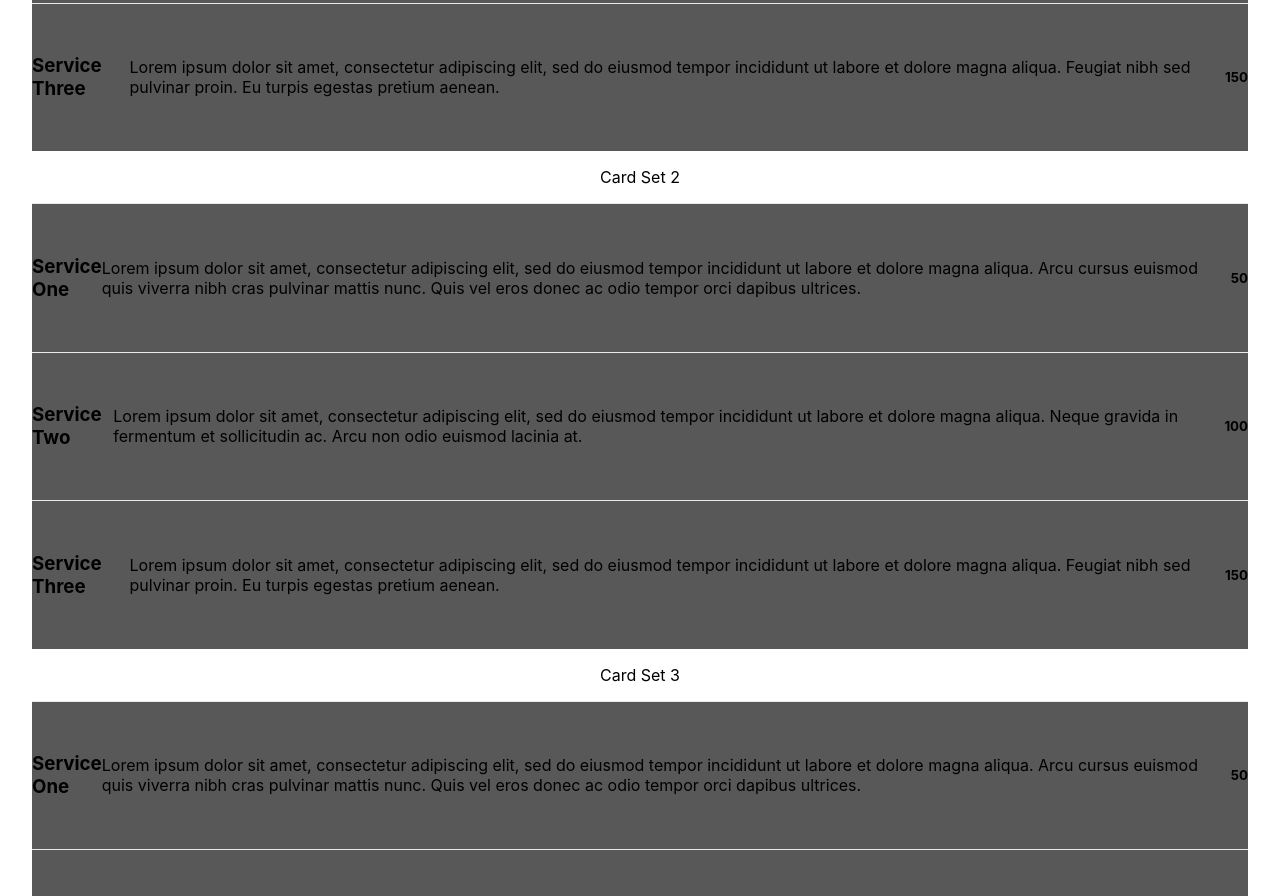
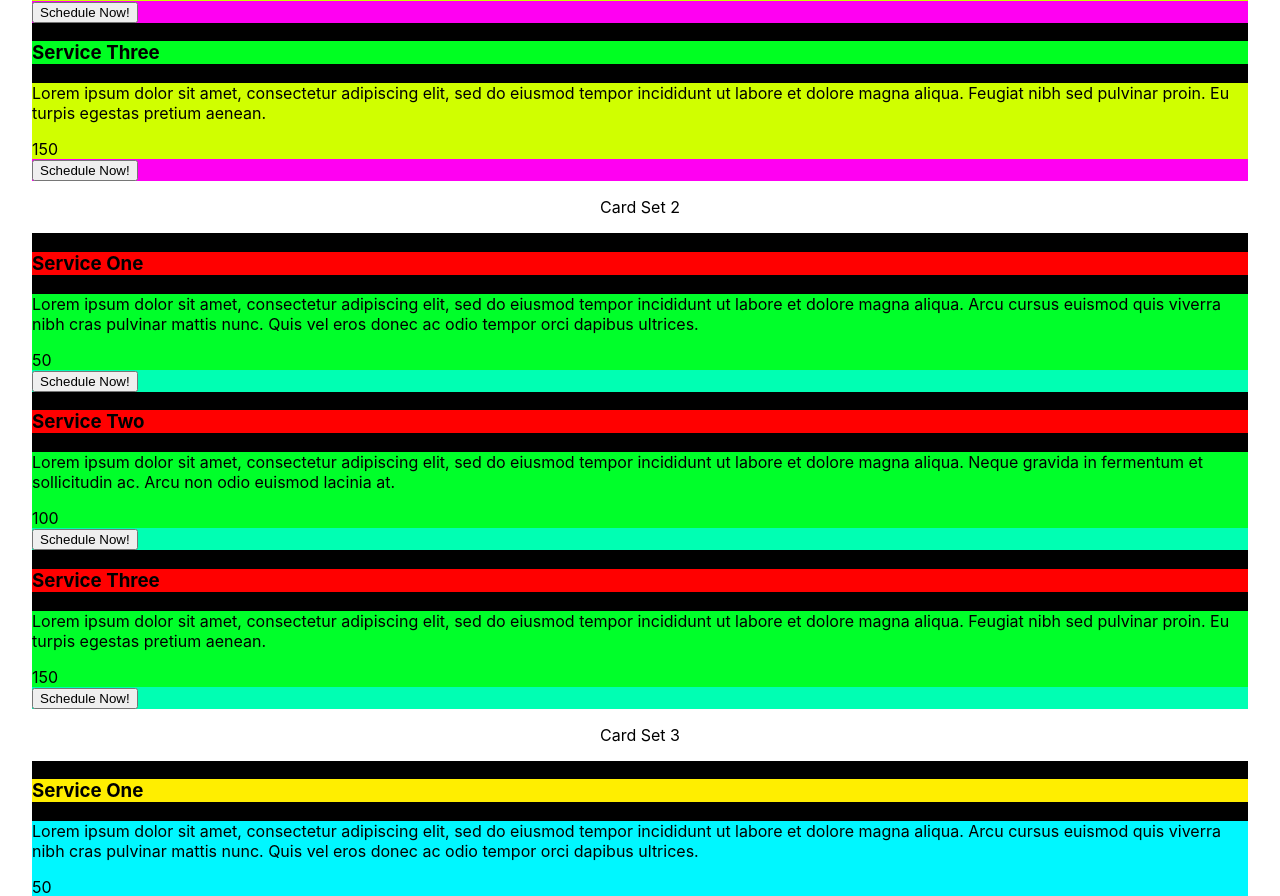
Before and after one commit to J-Saun/postural_chiropractic, a Next.js app: page /services in a window 1280 px wide. Shown: the part 551-1447 px from the top of the page. Built offline with nearby package versions, Linux system fonts and the light colour scheme.

Commit message:
added card jsx

```diff
--- a/components/cards/cards.jsx
+++ b/components/cards/cards.jsx
@@ -4,21 +4,36 @@ export function CardOne(props) {
   const { title, description, price } = props;
 
   return (
-    <div className={styles.cardOne}>
+    <div className={styles.cardGroupOne}>
+      <div className={styles.head}>
         <h3>{title}</h3>
+      </div>
+      <div className={styles.body}>
         <p>{description}</p>
-      <h5>{price}</h5>
+        <span>{price}</span>
+      </div>
+      <div className={styles.footer}>
+        <button>Schedule Now!</button>
+      </div>
     </div>
   );
 }
 export function CardTwo(props) {
   const { title, description, price } = props;
+  // const { head, body, footer } = styles.props;
 
   return (
-    <div className={styles.cardOne}>
+    <div className={styles.cardGroupTwo}>
+      <div className={styles.head}>
         <h3>{title}</h3>
+      </div>
+      <div className={styles.body}>
         <p>{description}</p>
-      <h5>{price}</h5>
+        <span>{price}</span>
+      </div>
+      <div className={styles.footer}>
+        <button>Schedule Now!</button>
+      </div>
     </div>
   );
 }
@@ -26,10 +41,17 @@ export function CardThree(props) {
   const { title, description, price } = props;
 
   return (
-    <div className={styles.cardOne}>
+    <div className={styles.cardGroupThree}>
+      <div className={styles.head}>
         <h3>{title}</h3>
+      </div>
+      <div className={styles.body}>
         <p>{description}</p>
-      <h5>{price}</h5>
+        <span>{price}</span>
+      </div>
+      <div className={styles.footer}>
+        <button>Schedule Now!</button>
+      </div>
     </div>
   );
 }
--- a/components/cards/cards.module.scss
+++ b/components/cards/cards.module.scss
@@ -1,81 +1,44 @@
 $color: rgb(251, 255, 0);
 $bg-color: rgb(88, 88, 88);
+$bg: #fef5df;
+$sec: green;
 
-.cardOne {
-  background-color: $bg-color;
-  display: flex;
-  flex: 1;
-  padding: 2rem 0;
-  border-top: 1px solid #eaeaea;
-  justify-content: center;
-  align-items: center;
+.cardGroupOne {
+  background-color: rgb(0, 0, 0);
 
-  a {
-    display: flex;
-    justify-content: center;
-    align-items: center;
-    flex-grow: 1;
+  .head {
+    background-color: rgb(0, 255, 34);
+  }
+  .body {
+    background-color: rgb(208, 255, 0);
+  }
+  .footer {
+    background-color: rgb(255, 0, 242);
   }
 }
-.cardTwo {
-  background-color: red;
-  display: flex;
-  flex: 1;
-  padding: 2rem 0;
-  border-top: 1px solid #eaeaea;
-  justify-content: center;
-  align-items: center;
+.cardGroupTwo {
+  background-color: rgb(0, 0, 0);
 
-  a {
-    display: flex;
-    justify-content: center;
-    align-items: center;
-    flex-grow: 1;
+  .head {
+    background-color: rgb(255, 0, 0);
+  }
+  .body {
+    background-color: rgb(0, 255, 42);
+  }
+  .footer {
+    background-color: rgb(0, 255, 179);
   }
 }
-.cardTwo {
-  background-color: blue;
-  display: flex;
-  flex: 1;
-  padding: 2rem 0;
-  border-top: 1px solid #eaeaea;
-  justify-content: center;
-  align-items: center;
+.cardGroupThree {
+  background-color: rgb(0, 0, 0);
 
-  a {
-    display: flex;
-    justify-content: center;
-    align-items: center;
-    flex-grow: 1;
+  .head {
+    background-color: rgb(255, 238, 0);
+  }
+  .body {
+    background-color: rgb(0, 247, 255);
+  }
+  .footer {
+    background-color: rgb(55, 0, 255);
   }
 }
-
-.card {
-  margin: 1rem;
-  padding: 1.5rem;
-  text-align: left;
-  color: inherit;
-  text-decoration: none;
-  border: 1px solid #eaeaea;
-  border-radius: 10px;
-  transition: color 0.15s ease, border-color 0.15s ease;
-  max-width: 300px;
-}
-
-.card:hover,
-.card:focus,
-.card:active {
-  color: #0070f3;
-  border-color: #0070f3;
-}
-
-.card h2 {
-  margin: 0 0 1rem 0;
-  font-size: 1.5rem;
-}
-
-.card p {
-  margin: 0;
-  font-size: 1.25rem;
-  line-height: 1.5;
-}
--- a/pages/services.jsx
+++ b/pages/services.jsx
@@ -9,21 +9,18 @@ const Services = () => {
       description:
         'Lorem ipsum dolor sit amet, consectetur adipiscing elit, sed do eiusmod tempor incididunt ut labore et dolore magna aliqua. Arcu cursus euismod quis viverra nibh cras pulvinar mattis nunc. Quis vel eros donec ac odio tempor orci dapibus ultrices.',
       price: 50,
-      button: 'Schedule Now',
     },
     {
       title: 'Service Two',
       description:
         'Lorem ipsum dolor sit amet, consectetur adipiscing elit, sed do eiusmod tempor incididunt ut labore et dolore magna aliqua. Neque gravida in fermentum et sollicitudin ac. Arcu non odio euismod lacinia at.',
       price: 100,
-      button: 'Schedule Now',
     },
     {
       title: 'Service Three',
       description:
         'Lorem ipsum dolor sit amet, consectetur adipiscing elit, sed do eiusmod tempor incididunt ut labore et dolore magna aliqua. Feugiat nibh sed pulvinar proin. Eu turpis egestas pretium aenean.',
       price: 150,
-      button: 'Schedule Now',
     },
   ];
 
```
Lines whose indentation alone changed are shown as unchanged.
